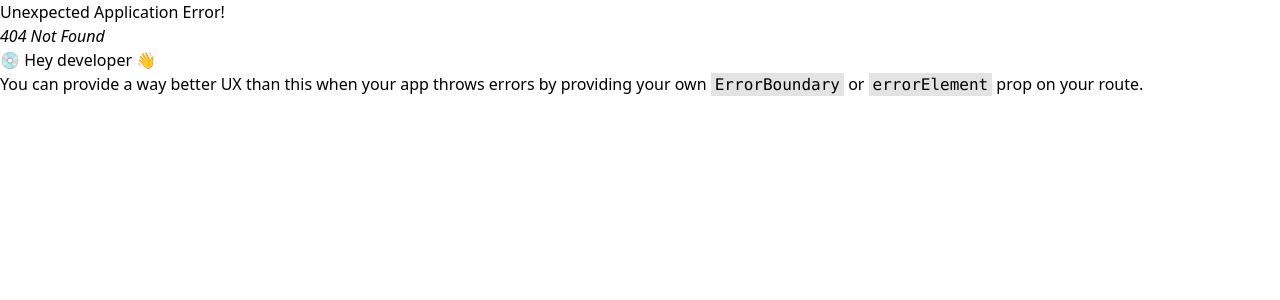
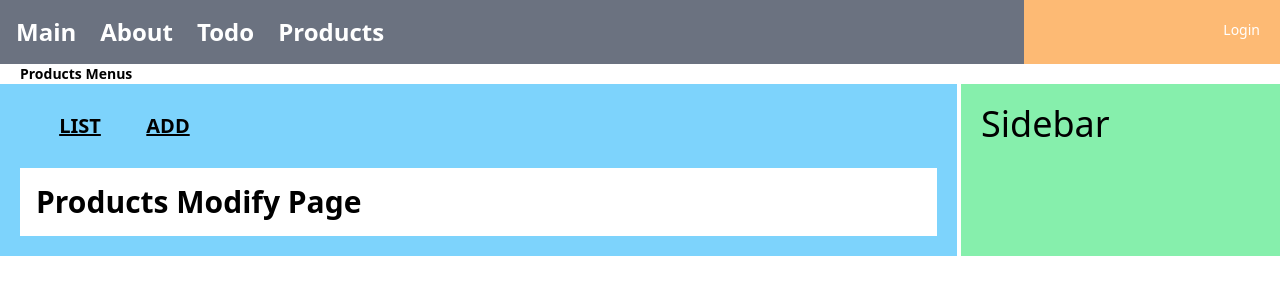
Before and after one commit to LGJ420/study1_front, a React (Create React App) app: page /products/modify/1 in a window 1280 px wide. Before the commit this address had no page. Shown: the top 300 px of the page. Built offline with nearby package versions, Linux system fonts and the light colour scheme; the HTML template or start-up script is replaced by a standard one.

Commit message:
6.5 수정/삭제 페이지와 컴포넌트 처리

```diff
--- /dev/null
+++ b/src/pages/products/ModifyPage.js
@@ -0,0 +1,12 @@
+const ModifyPage = () => {
+
+    return (
+        <div className="p-4 w-full bg-white">
+            <div className="text-3xl font-extrabold">
+                Products Modify Page
+            </div>
+        </div>
+    );
+}
+
+export default ModifyPage;
--- a/src/router/productsRouter.js
+++ b/src/router/productsRouter.js
@@ -7,6 +7,7 @@ const productsRouter = () => {
     const ProductsList = lazy(()=>import("../pages/products/ListPage"))
     const ProductsAdd = lazy(()=>import("../pages/products/AddPage"))
     const ProductsRead = lazy(()=>import("../pages/products/ReadPage"))
+    const ProductsModify = lazy(()=>import("../pages/products/ModifyPage"))
 
     return [
         {
@@ -24,6 +25,10 @@ const productsRouter = () => {
         {
             path: "read/:pno",
             element: <Suspense fallback={Loading}><ProductsRead /></Suspense>
+        },
+        {
+            path: "modify/:pno",
+            element: <Suspense fallback={Loading}><ProductsModify /></Suspense>
         }
     ];
 }
```
